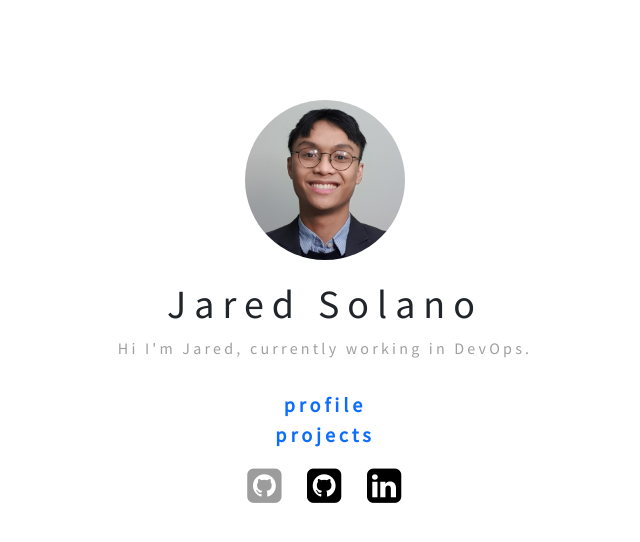
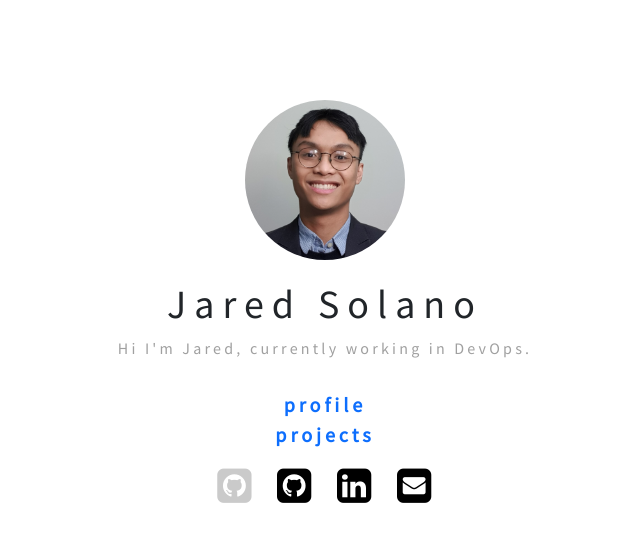
Before and after one commit to jaredsolano/jaredsolano.github.io, a plain HTML site: page index.html in a window 1280 px wide. In both pictures the pointer is over the icon 580 px from the left and 486 px from the top of the page. Shown: the whole page, without its empty margins (315-955 px from the left). Drawn offline with nearby package versions, Linux system fonts and the light colour scheme.

Commit message:
added email link

```diff
--- a/css/global.css
+++ b/css/global.css
@@ -31,7 +31,7 @@ body{
 }
 
 .fa-github-square:hover{
-    color:rgb(156, 156, 156);
+    color:rgb(202, 202, 202);
 }
 
 i{
--- a/css/index.css
+++ b/css/index.css
@@ -12,3 +12,7 @@ a{
 .fa-linkedin-square:hover{
     color:#0072b1;
 }
+
+.fa-envelope-square:hover{
+    color: rgb(202, 202, 202);
+}
--- a/index.html
+++ b/index.html
@@ -34,6 +34,8 @@
             <a href="https://github.com/jaredsparta" target="_blank"><i class="fa fa-github-square" style="font-size:40px;"></i></a>
             &nbsp;&nbsp;&nbsp;
             <a href="https://www.linkedin.com/in/jared-solano-301a79151/" target="_blank"><i class="fa fa-linkedin-square" style="font-size:40px;"></i></a>
+            &nbsp;&nbsp;&nbsp;
+            <a href="mailto:jsolano@spartaglobal.com" target="_blank"><i class="fa fa-envelope-square" style="font-size:40px;"></i></a>
         </p>
     </div>
 
```
